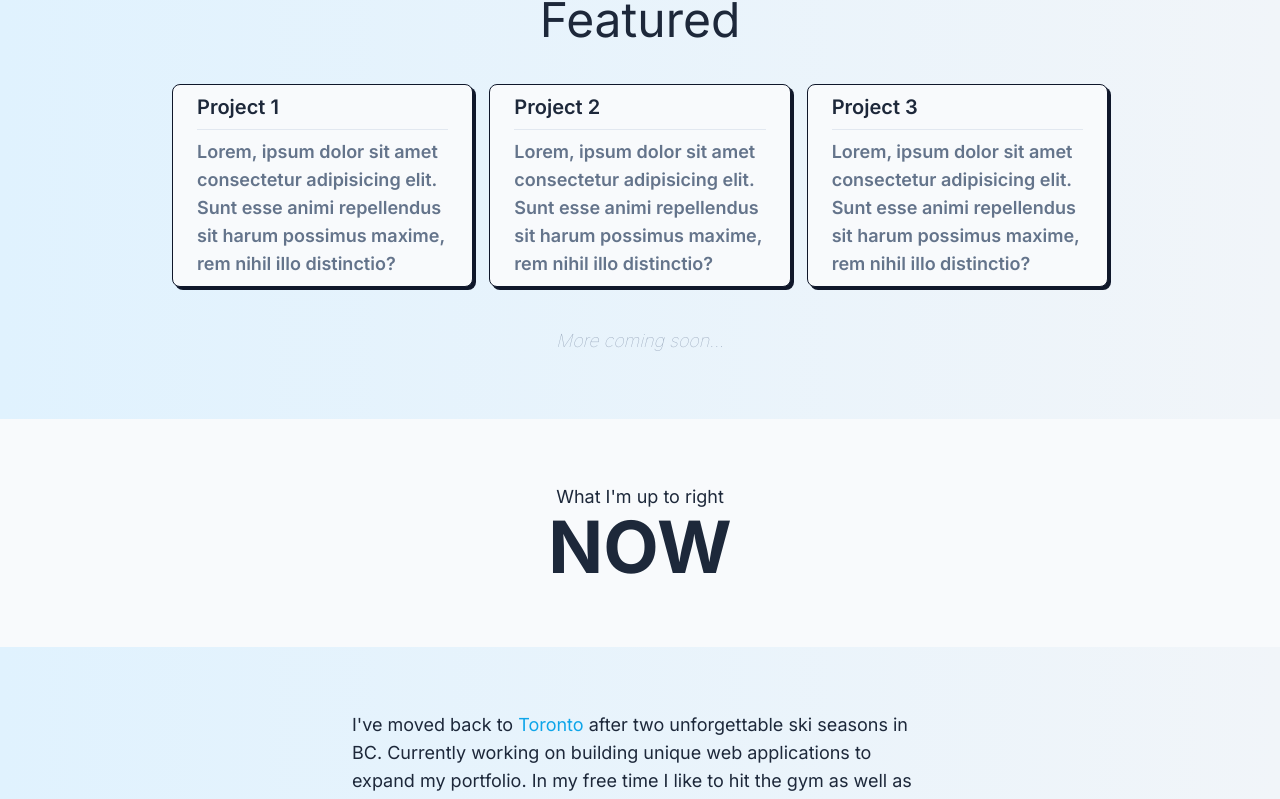
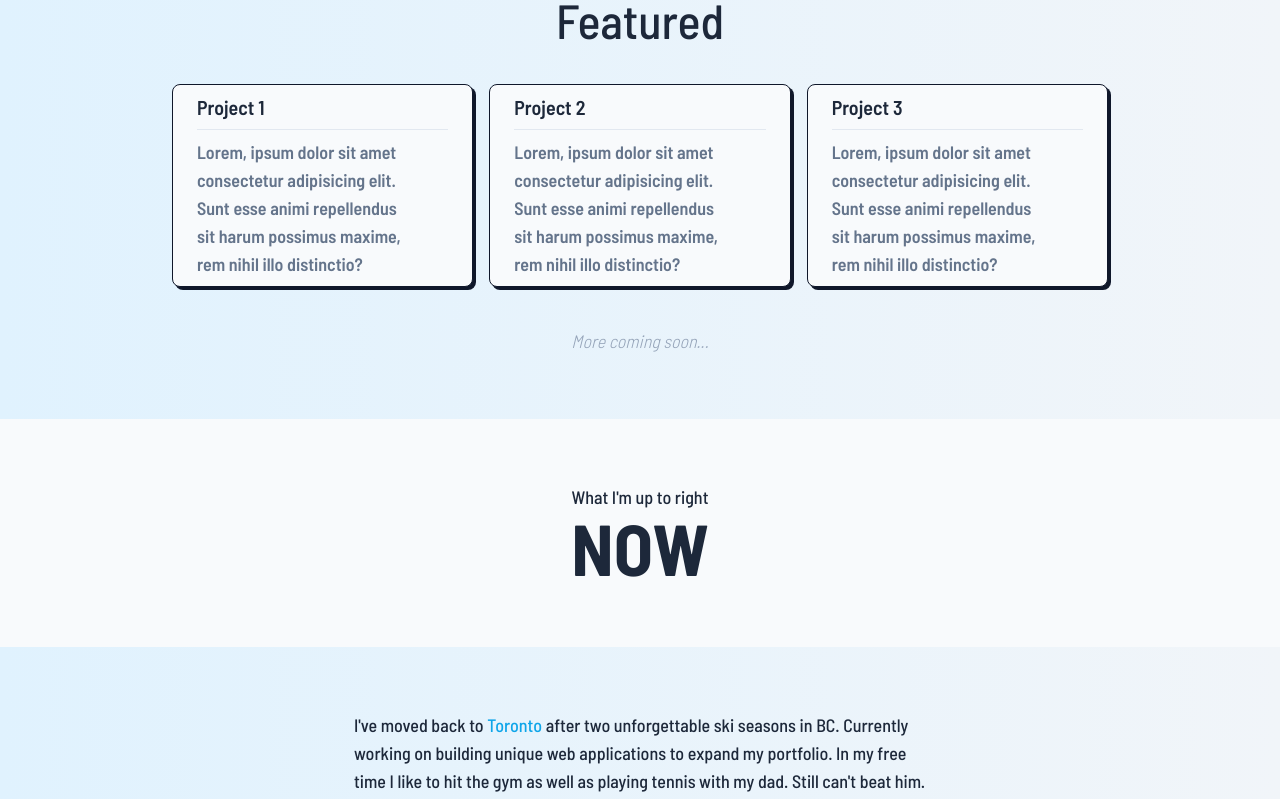
Before and after one commit to robharding/Portfolio2, a Next.js app: page / in a window 1280 px wide. Shown: the part 1096-1895 px from the top of the page. Built offline with nearby package versions, Linux system fonts and the light colour scheme.

Commit message:
Was not balancer, switching font back

```diff
--- a/src/app/layout.tsx
+++ b/src/app/layout.tsx
@@ -1,10 +1,10 @@
 import "./globals.css";
-import { Inter } from "next/font/google";
+import { Barlow_Semi_Condensed, Inter } from "next/font/google";
 
-// const barlow = Barlow_Semi_Condensed({
-//   weight: ["300", "500", "600", "700"],
-//   subsets: ["latin"],
-// });
+const barlow = Barlow_Semi_Condensed({
+  weight: ["300", "500", "600", "700"],
+  subsets: ["latin"],
+});
 
 const inter = Inter({ subsets: ["latin"] });
 
@@ -20,7 +20,7 @@ export default function RootLayout({
 }) {
   return (
     <html lang="en">
-      <body className={inter.className}>{children}</body>
+      <body className={barlow.className}>{children}</body>
     </html>
   );
 }
--- a/src/app/page.tsx
+++ b/src/app/page.tsx
@@ -15,6 +15,7 @@ import Image from "next/image";
 import profilePic from "../../public/profile.jpg";
 import asm2 from "../../public/asm2.png";
 import ContactForm from "@/components/ContactForm";
+import { Balancer } from "react-wrap-balancer";
 
 export default async function Home() {
   return (
@@ -90,29 +91,29 @@ export default async function Home() {
             <div className="cursor-pointer font-semibold py-2 px-6 flex flex-col gap-2 rounded-lg duration-200 shadow-custom hover:-translate-x-1 hover:-translate-y-1 bg-slate-50 hover:bg-white border-slate-900 border border-1">
               <h1 className="text-xl">Project 1</h1>
               <hr />
-              <p className="text-slate-500">
+              <Balancer className="text-slate-500">
                 Lorem, ipsum dolor sit amet consectetur adipisicing elit. Sunt
                 esse animi repellendus sit harum possimus maxime, rem nihil illo
                 distinctio?
-              </p>
+              </Balancer>
             </div>
             <div className="cursor-pointer font-semibold py-2 px-6 flex flex-col gap-2 rounded-lg duration-200 shadow-custom hover:-translate-x-1 hover:-translate-y-1 bg-slate-50 hover:bg-white border-slate-900 border border-1">
               <h1 className="text-xl">Project 2</h1>
               <hr />
-              <p className="text-slate-500">
+              <Balancer className="text-slate-500">
                 Lorem, ipsum dolor sit amet consectetur adipisicing elit. Sunt
                 esse animi repellendus sit harum possimus maxime, rem nihil illo
                 distinctio?
-              </p>
+              </Balancer>
             </div>
             <div className="cursor-pointer font-semibold py-2 px-6 flex flex-col gap-2 rounded-lg duration-200 shadow-custom hover:-translate-x-1 hover:-translate-y-1 bg-slate-50 hover:bg-white border-slate-900 border border-1">
               <h1 className="text-xl">Project 3</h1>
               <hr />
-              <p className="text-slate-500">
+              <Balancer className="text-slate-500">
                 Lorem, ipsum dolor sit amet consectetur adipisicing elit. Sunt
                 esse animi repellendus sit harum possimus maxime, rem nihil illo
                 distinctio?
-              </p>
+              </Balancer>
             </div>
           </div>
           <p className="text-slate-400 text-center font-thin italic">
@@ -126,7 +127,7 @@ export default async function Home() {
       </section>
       <section className="flex bg-gradient-to-r from-sky-100 to-slate-100 py-16 px-10">
         <div className="mx-auto max-w-xl">
-          <p>
+          <Balancer>
             I&apos;ve moved back to{" "}
             <span className="text-sky-500">Toronto</span> after two
             unforgettable ski seasons in BC. Currently working on building
@@ -135,7 +136,7 @@ export default async function Home() {
             can&apos;t beat him. Looking forward to a 10 day canoe trip in{" "}
             <span className="text-sky-500">Killarney</span> this August with
             some friends.
-          </p>
+          </Balancer>
           <p className="text-slate-400 text-center mt-2 font-thin italic">
             Updated Thursday July 6th, 2023
           </p>
```
